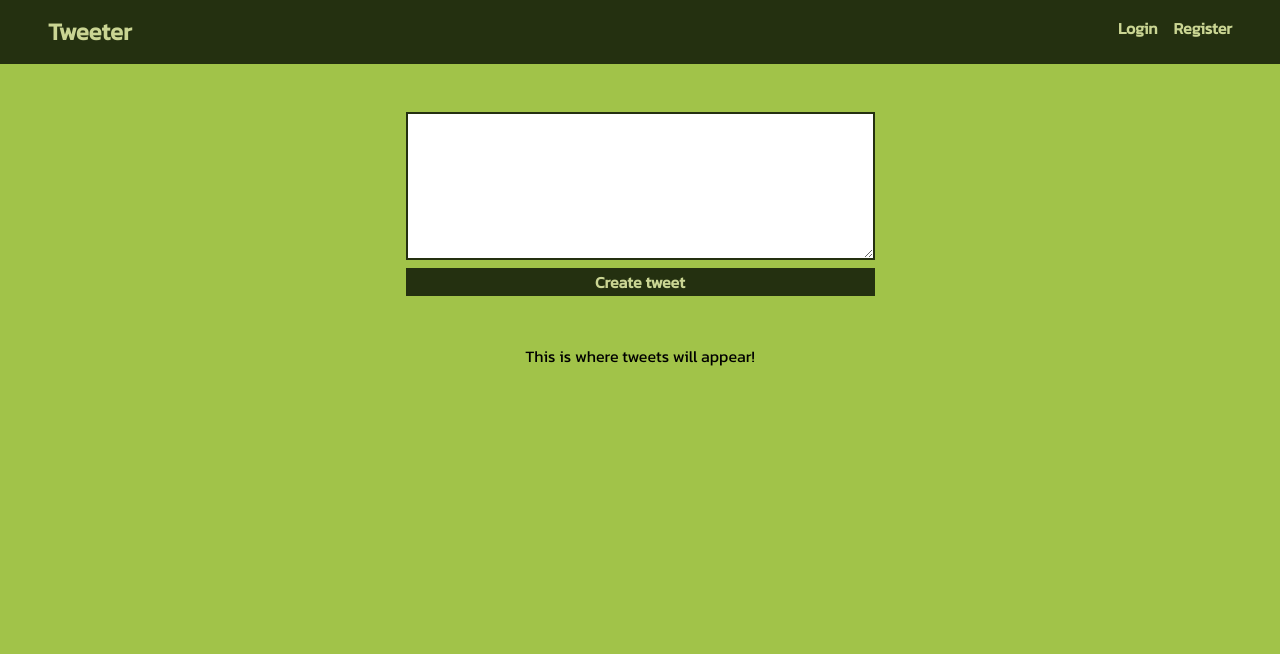
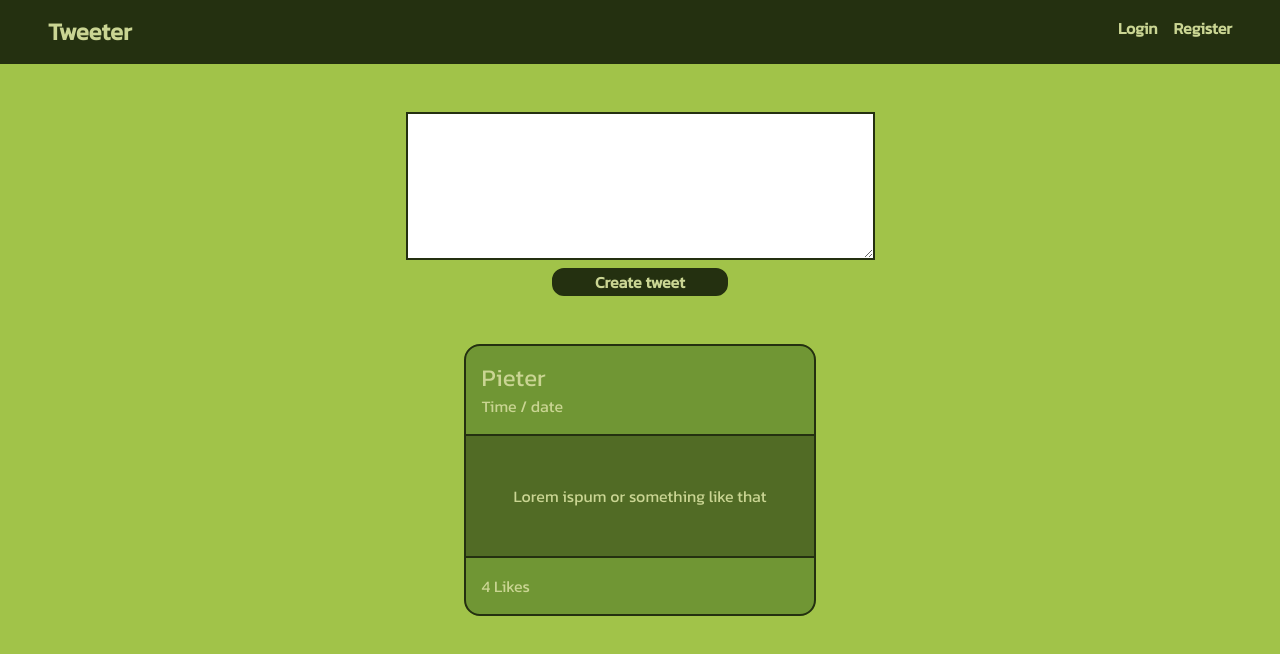
Before and after one commit to Pubstar/Tweeter, a Next.js app: page / in a window 1280 px wide. Shown: the top 654 px of the page. Built offline with nearby package versions, Linux system fonts and the light colour scheme.

Commit message:
Linked firebase & more styling

```diff
--- /dev/null
+++ b/app/Components/Tweet.tsx
@@ -0,0 +1,21 @@
+import React from 'react'
+
+function Tweet(props: any) {
+  return (
+    <div className='border-2 border-[#243010] bg-[#709634] text-[#CAD593] rounded-2xl'>
+        <div className='p-4 border-[#243010] border-b-2'>
+            <h2 className='text-2xl'>{props.username}</h2>
+            <h4>Time / date</h4>
+        </div>
+        <p className='p-12 bg-[#516b25]'>
+            {props.text}
+        </p>
+        <div className='border-t-2 border-[#243010] p-4'>
+            <span>{props.likes}</span>
+            <span> Likes</span>
+        </div>
+    </div>
+  )
+}
+
+export default Tweet
--- a/app/Components/createTweet.tsx
+++ b/app/Components/createTweet.tsx
@@ -3,9 +3,9 @@ import React from 'react'
 function createTweet() {
   return (
     <div className="flex justify-center py-12">
-    <div className="create-tweet flex flex-col">
+    <div className="create-tweet flex flex-col items-center">
       <textarea className="border-2 border-[#243010]" name="tweettext" id="tweettext" cols={50} rows={6}></textarea>
-      <button className="border-2 border-[#243010] mt-2 bg-[#243010] text-[#CAD593] font-bold">Create tweet</button>
+      <button className="border-2 border-[#243010] mt-2 bg-[#243010] text-[#CAD593] font-bold rounded-xl w-44">Create tweet</button>
     </div>
   </div>
   )
--- a/app/Components/loadTweets.tsx
+++ b/app/Components/loadTweets.tsx
@@ -1,10 +1,11 @@
 import React from 'react'
 import Nav from './Nav'
+import Tweet from './Tweet'
 
 function loadTweets() {
   return (
     <div className='flex justify-center'>
-        This is where tweets will appear!
+        <Tweet username="Pieter" text="Lorem ispum or something like that " likes={4}/>
     </div>
   )
 }
--- a/app/Login/page.tsx
+++ b/app/Login/page.tsx
@@ -5,7 +5,15 @@ function page() {
   return (
     <div className="bg-[#A1C349] h-screen">
       <Nav />
-      Login page
+      <div className='flex justify-center mt-24'>
+        <form action="" className='flex flex-col w-80 gap-4 border-2 border-[#243010] rounded-xl items-center p-8'>
+          <label htmlFor="email">Email: </label>
+          <input className='rounded-xl' type="email" name="email" id="email" />
+          <label htmlFor="password">Password: </label>
+          <input className='rounded-xl' type="password" name="password" id="password" />
+          <button className='border-2 border-[#243010] mt-2 bg-[#243010] text-[#CAD593] font-bold rounded-xl w-44'>Login</button>
+        </form>
+      </div>
     </div>
   )
 }
--- a/app/Register/page.tsx
+++ b/app/Register/page.tsx
@@ -1,11 +1,44 @@
-import React from 'react'
+"use client"
+
+import React, { useState } from 'react'
 import Nav from '../Components/Nav'
+import { getAuth, createUserWithEmailAndPassword } from "firebase/auth";
+
+
+/* const createUser(email, password) {
+  const auth = getAuth();
+  createUserWithEmailAndPassword(auth, email, password)
+    .then((userCredential) => {
+      // Signed up
+      const user = userCredential.user;
+      // ...
+    })
+    .catch((error) => {
+      const errorCode = error.code;
+      const errorMessage = error.message;
+      // ..
+    });
+} */
+
+
 
 function page() {
+
+  const [username, setEmail] = useState('');
+  const [password, setPassword] = useState('');
+
   return (
     <div className="bg-[#A1C349] h-screen">
       <Nav />
-      Register
+      <div className='flex justify-center mt-24'>
+        <form action="" className='flex flex-col w-80 gap-4 border-2 border-[#243010] rounded-xl items-center p-8'>
+          <label htmlFor="email">Email: </label>
+          <input onChange={event => setEmail(event.target.value)} className='rounded-xl' type="email" name="email" id="email" />
+          <label htmlFor="password">Password: </label>
+          <input onChange={event => setPassword(event.target.value)} className='rounded-xl' type="password" name="password" id="password" />
+          <button className='border-2 border-[#243010] mt-2 bg-[#243010] text-[#CAD593] font-bold rounded-xl w-44'>Create account</button>
+        </form>
+      </div>
     </div>
   )
 }
--- a/app/page.tsx
+++ b/app/page.tsx
@@ -2,6 +2,26 @@ import Image from "next/image";
 import CreateTweet from './Components/createTweet';
 import LoadTweets from './Components/loadTweets';
 import Nav from "./Components/Nav";
+import {getAuth} from 'firebase/auth';
+
+// Import the functions you need from the SDKs you need
+import { initializeApp } from "firebase/app";
+// TODO: Add SDKs for Firebase products that you want to use
+// https://firebase.google.com/docs/web/setup#available-libraries
+
+// Your web app's Firebase configuration
+const firebaseConfig = {
+  apiKey: "AIzaSyAuLrUqllkAjCX5-VMb99mdnUxkhvbDkPo",
+  authDomain: "tweeter-c814e.firebaseapp.com",
+  projectId: "tweeter-c814e",
+  storageBucket: "tweeter-c814e.appspot.com",
+  messagingSenderId: "806481311122",
+  appId: "1:806481311122:web:33d22e3d688610c8eb3d4b"
+};
+
+// Initialize Firebase
+const app = initializeApp(firebaseConfig);
+const auth = getAuth();
 
 export default function Home() {
   return (
```
Also changed, not shown: package.json (+6 -5 lines), 1 other file (tests, documents, lock files or other folders).
